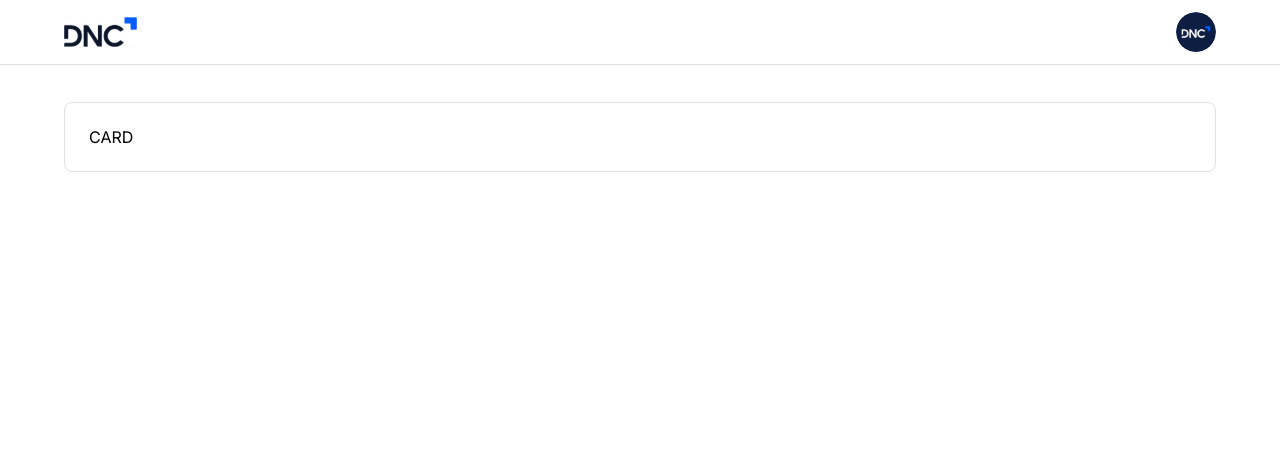
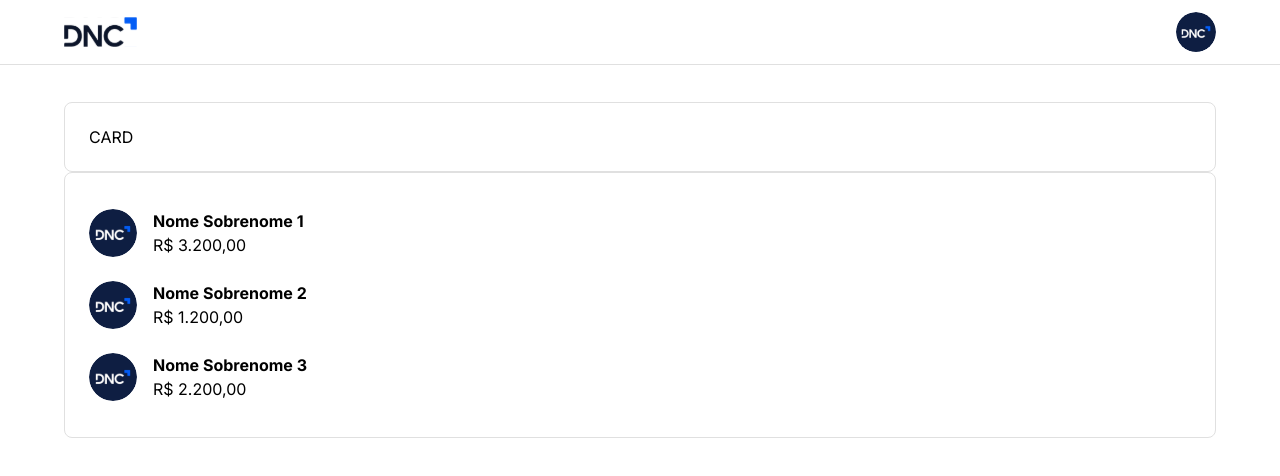
Before and after one commit to Zefer1/dnc-sales-dashboard-jf, a React (Vite) app: page /home in a window 1280 px wide. Shown: the top 476 px of the page. Built offline with nearby package versions, Linux system fonts and the light colour scheme.

Commit message:
Feat: Avatars List Component

```diff
--- /dev/null
+++ b/src/components/AvatarList.tsx
@@ -0,0 +1,39 @@
+import { StyledH2, StyledSpan } from '@/components'
+import { Avatar, Box } from '@mui/material'
+import { pxToRem } from '@/utils'
+import { AvatarsListProps } from '@/types'
+
+function AvatarList(props: AvatarsListProps) {
+	return (
+			 <>
+				 {props.listData.map((item, index) => (
+					 <Box
+						 sx={{
+							 alignItems: 'center',
+							 display: 'flex',
+							 padding: `${pxToRem(12)} 0`,
+						 }}
+						 key={index}
+					 >
+						 <Box>
+							 <Avatar
+								 alt={item.name}
+								 src={item.avatar}
+								 sx={{
+									 width: pxToRem(48),
+									 height: pxToRem(48),
+									 marginRight: pxToRem(16),
+								 }}
+							 />
+						 </Box>
+                            <Box>
+                                <StyledH2>{item.name}</StyledH2>
+                                <StyledSpan>{item.subtitle}</StyledSpan>
+                            </Box>
+					 </Box>
+				 ))}
+			 </>
+	)
+}
+
+export default AvatarList
--- a/src/components/index.ts
+++ b/src/components/index.ts
@@ -1,3 +1,4 @@
+ export { default as AvatarsList } from './AvatarList';
 export { default as FormComponent } from './FormComponent';
 export { default as Header } from './Header';
 export * from './BannerImage';
--- a/src/pages/Home.tsx
+++ b/src/pages/Home.tsx
@@ -1,12 +1,34 @@
-import { CardComponent, Header } from '@/components';
+import { AvatarsList, CardComponent, Header } from '@/components';
 import { Container } from '@mui/material';
+import { currencyConverter } from '@/utils';
 
 function Home() {
+  const mockListData = [
+    {
+      avatar: '/dnc-avatar.svg',
+      name: 'Nome Sobrenome 1',
+      subtitle: currencyConverter(3200),
+    },
+    {
+      avatar: '/dnc-avatar.svg',
+      name: 'Nome Sobrenome 2',
+      subtitle: currencyConverter(1200),
+    },
+     {
+      avatar: '/dnc-avatar.svg',
+      name: 'Nome Sobrenome 3',
+      subtitle: currencyConverter(2200),
+    },
+  ];
+
   return (
     <>
       <Header />
       <Container maxWidth="lg">
         <CardComponent>CARD</CardComponent>
+        <CardComponent>
+          <AvatarsList listData={mockListData} />
+        </CardComponent>
       </Container>
     </>
   );
--- a/src/types/index.ts
+++ b/src/types/index.ts
@@ -1,3 +1,4 @@
 export * from './theme'
 export * from './typographies'
 export * from './formComponent'
+export * from './avatarsList'
--- /dev/null
+++ b/src/utils/currencyConverter.ts
@@ -0,0 +1,11 @@
+/**
+ * Convert to BRL currency format
+ * @param value - Number to be converted
+ * @returns Converted BRL string
+ */
+export function currencyConverter(value: number): string {
+	return new Intl.NumberFormat('pt-BR', {
+		style: 'currency',
+		currency: 'BRL',
+	}).format(value)
+}
--- a/src/utils/index.ts
+++ b/src/utils/index.ts
@@ -1 +1,2 @@
+export * from './currencyConverter';
 export * from './pxToRem';
```
Also changed, not shown: src/types/avatarsList.d.ts (added, +9 -0 lines).
